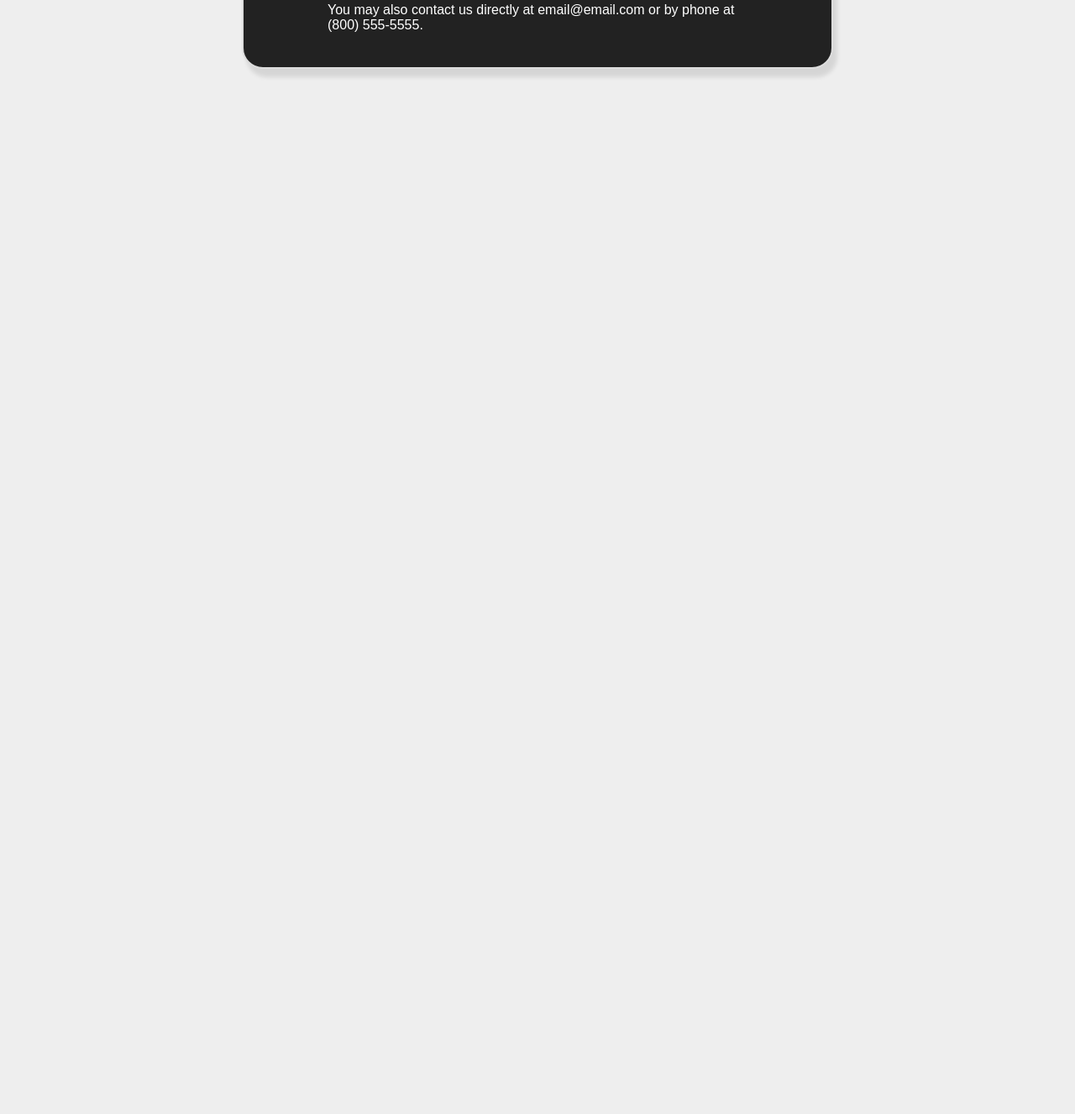
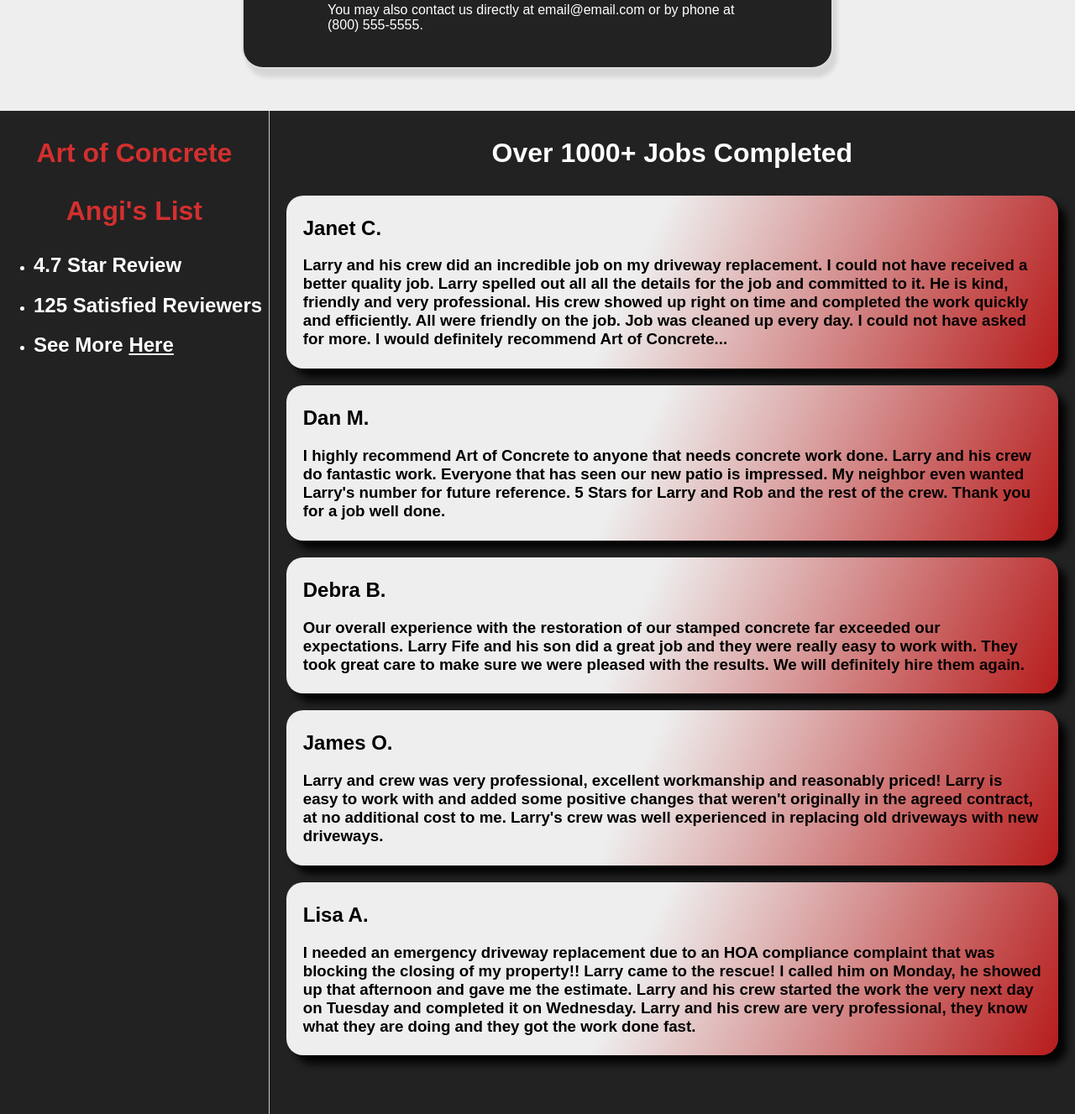
Before and after one commit to dominiccc13/concrete-demo, a website: page our_work.html in a window 1280 px wide. Shown: the part 4327-5654 px from the top of the page at 84% size. Before the commit the page ends 4459 px from the top, so only its background shows below. Drawn offline with Linux system fonts and the light colour scheme; files that its build step writes are made by us from their sources; files whose address does not match are found by name.

Commit message:
expanded our work page

```diff
--- a/our_work.html
+++ b/our_work.html
@@ -88,4 +88,38 @@
             </div>
         </div>
     </div>
+    <div id="review-container">
+        <div class="left-container">
+            <h3 class="subtitle">Art of Concrete</h3>
+            <h3 class="subtitle">Angi's List</h3>
+            <ul>
+                <li><h2>4.7 Star Review</h2></li>
+                <li><h2>125 Satisfied Reviewers</h2></li>
+                <li><h2>See More <a href="https://www.angi.com/companylist/us/ut/draper/art-of-concrete-reviews-1.htm" target="_blank" style="color: white;">Here</a></h2></li>
+            </ul>
+        </div>
+        <div class="right-container">
+            <h3 class="subtitle" style="color: white;">Over 1000+ Jobs Completed</h3>
+            <div class="review reveal">
+                <h2>Janet C.</h2>
+                <h3>Larry and his crew did an incredible job on my driveway replacement. I could not have received a better quality job. Larry spelled out all all the details for the job and committed to it. He is kind, friendly and very professional. His crew showed up right on time and completed the work quickly and efficiently. All were friendly on the job. Job was cleaned up every day. I could not have asked for more. I would definitely recommend Art of Concrete...</h3>
+            </div>
+            <div class="review reveal">
+                <h2>Dan M.</h2>
+                <h3>I highly recommend Art of Concrete to anyone that needs concrete work done. Larry and his crew do fantastic work. Everyone that has seen our new patio is impressed. My neighbor even wanted Larry's number for future reference. 5 Stars for Larry and Rob and the rest of the crew. Thank you for a job well done.</h3>
+            </div>
+            <div class="review reveal">
+                <h2>Debra B.</h2>
+                <h3>Our overall experience with the restoration of our stamped concrete far exceeded our expectations. Larry Fife and his son did a great job and they were really easy to work with. They took great care to make sure we were pleased with the results. We will definitely hire them again.</h3>
+            </div>
+            <div class="review reveal">
+                <h2>James O.</h2>
+                <h3>Larry and crew was very professional, excellent workmanship and reasonably priced! Larry is easy to work with and added some positive changes that weren't originally in the agreed contract, at no additional cost to me. Larry's crew was well experienced in replacing old driveways with new driveways.</h3>
+            </div>
+            <div class="review reveal">
+                <h2>Lisa A.</h2>
+                <h3>I needed an emergency driveway replacement due to an HOA compliance complaint that was blocking the closing of my property!! Larry came to the rescue! I called him on Monday, he showed up that afternoon and gave me the estimate. Larry and his crew started the work the very next day on Tuesday and completed it on Wednesday. Larry and his crew are very professional, they know what they are doing and they got the work done fast.</h3>
+            </div>
+        </div>
+    </div>
 </body>
```
